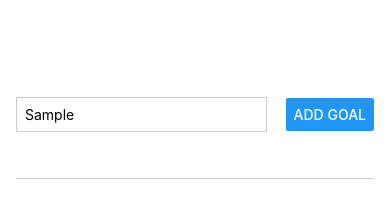
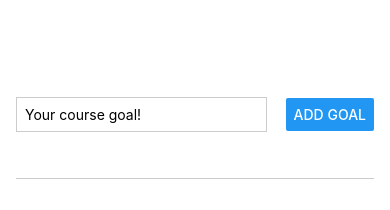
Before and after one commit to wasimhyder09/react-native-first-app, a React Native app: screen / in a window 390 px wide. Both pictures are taken after typing "Sample" into the empty fields and a click on the button "ADD GOAL". Shown: the top 210 px of the page. Built offline with nearby package versions, Linux system fonts and the light colour scheme.

Commit message:
Split code in components

```diff
--- a/App.js
+++ b/App.js
@@ -1,22 +1,12 @@
 import { useState } from 'react';
-import {
-  StyleSheet,
-  Text,
-  View,
-  Button,
-  TextInput,
-  ScrollView,
-  FlatList
-} from 'react-native';
+import GoalItem from './components/GoalItem';
+import GoalInput from './components/GoalInput';
+import { StyleSheet, View, FlatList } from 'react-native';
 
 export default function App() {
-  const [enteredGoal, setEnteredGoal] = useState('');
   const [courseGoals, setCourseGoals] = useState([]);
-  function goalInputHandler(enteredText) {
-    setEnteredGoal(enteredText);
-  };
 
-  function addGoalHandler() {
+  function addGoalHandler(enteredGoal) {
     setCourseGoals((prevState) => [
       ...prevState,
       { text: enteredGoal, key: Math.random().toString() }
@@ -24,16 +14,11 @@
   };
   return (
     <View style={styles.appContainer}>
-      <View style={styles.inputContainer}>
-        <TextInput style={styles.textInput} placeholder='Your course goal!' onChangeText={goalInputHandler} />
-        <Button title='Add Goal' onPress={addGoalHandler} />
-      </View>
+      <GoalInput onAddGoal={addGoalHandler} />
       <View style={styles.goalsContainer}>
         <FlatList data={courseGoals} renderItem={(itemData) => {
           return (
-            <View style={styles.goalItem}>
-              <Text style={styles.goalText}>{itemData.item.text}</Text>
-            </View>
+            <GoalItem item={itemData.item.text} />
           )
         }} />
       </View>
@@ -47,34 +32,7 @@
     paddingHorizontal: 16,
     flex: 1
   },
-  inputContainer: {
-    flex: 1,
-    flexDirection: 'row',
-    justifyContent: 'space-between',
-    alignItems: 'center',
-    marginBottom: 24,
-    borderBottomWidth: 1,
-    borderBottomColor: '#ccc'
-  },
-  textInput: {
-    borderWidth: 1,
-    borderColor: '#cccccc',
-    width: '70%',
-    marginRight: 8,
-    padding: 8
-  },
   goalsContainer: {
     flex: 5
-  },
-  goalItem: {
-    margin: 8,
-    padding: 8,
-    backgroundColor: '#5e0acc',
-    borderRadius: 6,
-    borderColor: '#dddddd',
-    borderWidth: 1,
-  },
-  goalText: {
-    color: '#ffffff'
   }
 });
--- /dev/null
+++ b/components/GoalInput.js
@@ -0,0 +1,42 @@
+import { useState } from 'react';
+import { View, TextInput, Button, StyleSheet } from 'react-native'
+
+function GoalInput(props) {
+  const [enteredGoal, setEnteredGoal] = useState('');
+  function goalInputHandler(enteredText) {
+    setEnteredGoal(enteredText);
+  };
+
+  function addGoalHandler() {
+    props.onAddGoal(enteredGoal);
+    setEnteredGoal('');
+  }
+
+  return (
+    <View style={styles.inputContainer}>
+      <TextInput style={styles.textInput} placeholder='Your course goal!' onChangeText={goalInputHandler} value={enteredGoal} />
+      <Button title='Add Goal' onPress={addGoalHandler} />
+    </View>
+  );
+};
+
+export default GoalInput;
+
+const styles = StyleSheet.create({
+  inputContainer: {
+    flex: 1,
+    flexDirection: 'row',
+    justifyContent: 'space-between',
+    alignItems: 'center',
+    marginBottom: 24,
+    borderBottomWidth: 1,
+    borderBottomColor: '#ccc'
+  },
+  textInput: {
+    borderWidth: 1,
+    borderColor: '#cccccc',
+    width: '70%',
+    marginRight: 8,
+    padding: 8
+  },
+});
--- /dev/null
+++ b/components/GoalItem.js
@@ -0,0 +1,25 @@
+import { StyleSheet, View, Text } from "react-native";
+
+function GoalItem(props) {
+  return (
+    <View style={styles.goalItem}>
+      <Text style={styles.goalText}>{props.item}</Text>
+    </View>
+  );
+}
+
+export default GoalItem;
+
+const styles = StyleSheet.create({
+  goalItem: {
+    margin: 8,
+    padding: 8,
+    backgroundColor: '#5e0acc',
+    borderRadius: 6,
+    borderColor: '#dddddd',
+    borderWidth: 1,
+  },
+  goalText: {
+    color: '#ffffff'
+  }
+});
```
